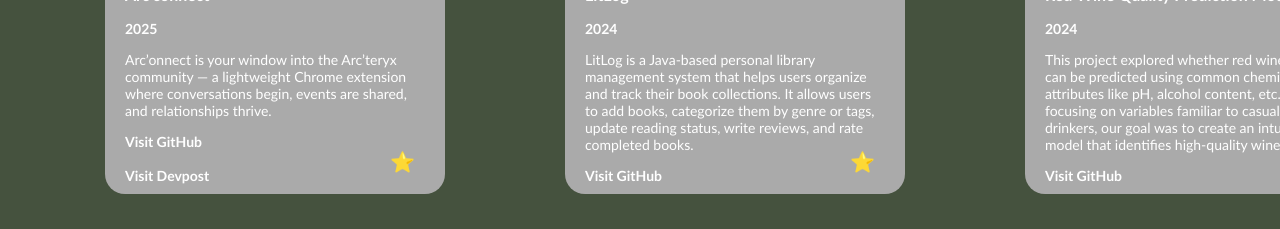
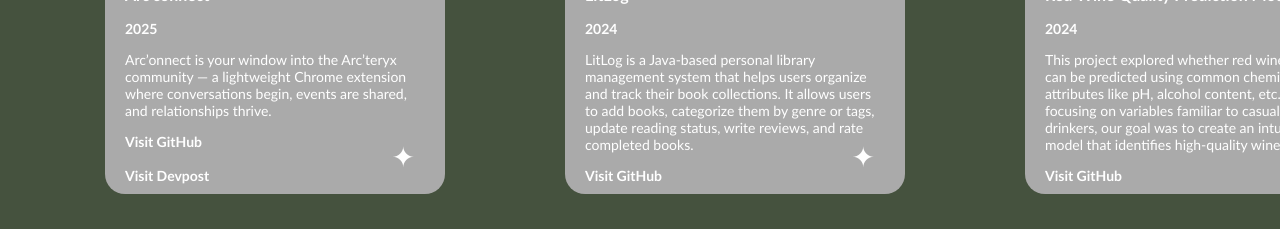
Before and after one commit to MaddieWright/PersonalPortfolio, a React (Vite) app: page / in a window 1280 px wide. Shown: the part 2200-2429 px from the top of the page. Built offline with nearby package versions, Linux system fonts and the light colour scheme.

Commit message:
changed tech stack star

```diff
--- a/src/components/Projects.css
+++ b/src/components/Projects.css
@@ -77,7 +77,7 @@
     position: absolute;
     bottom: 10px;
     right: 10px;
-    font-size: 20px;
+    font-size: 28px;
 }
 
 .techstack-box ul {
--- a/src/components/Projects.jsx
+++ b/src/components/Projects.jsx
@@ -26,7 +26,7 @@
                     </div>
 
                     <div className="star-wrapper">
-                        <span className="star">⭐</span>
+                        <span className="star">✦</span>
                         <div className="techstack-box">
                             <h4>Tech Stack</h4>
                             <ul>
@@ -55,7 +55,7 @@
                     </div>
 
                     <div className="star-wrapper">
-                        <span className="star">⭐</span>
+                        <span className="star">✦</span>
                         <div className="techstack-box">
                             <h4>Tech Stack</h4>
                             <ul>
@@ -84,7 +84,7 @@
                     </div>
 
                     <div className="star-wrapper">
-                        <span className="star">⭐</span>
+                        <span className="star">✦</span>
                         <div className="techstack-box">
                             <h4>Tech Stack</h4>
                             <ul>
```
